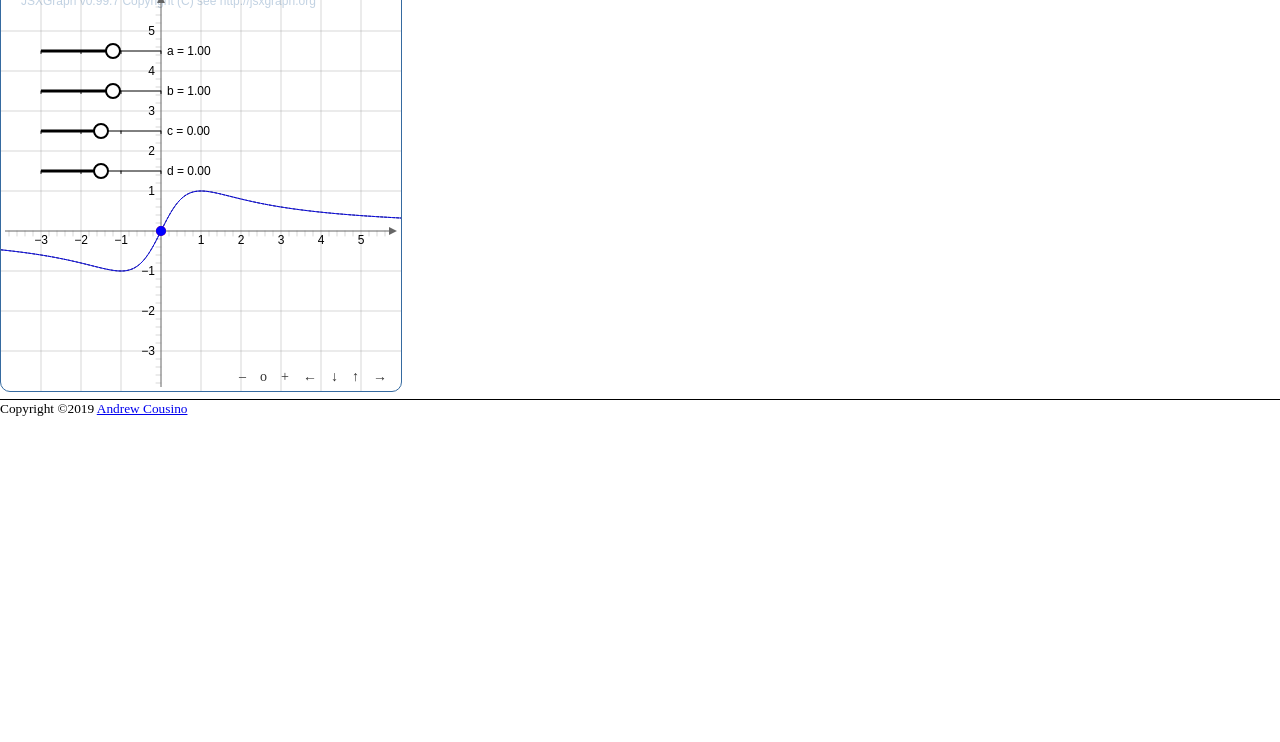
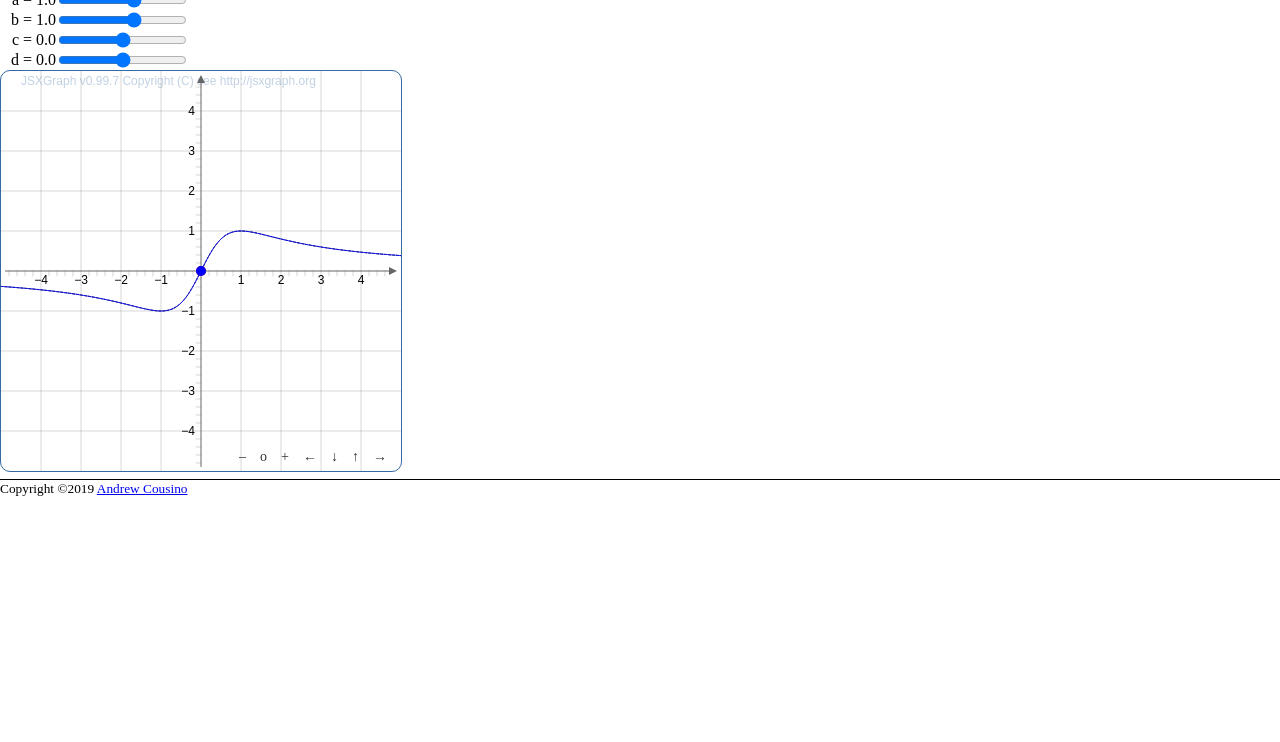
Before and after one commit to CousinoMath/func-transform, a website built with webpack: page dist/index.html in a window 1280 px wide. Shown: the part 58-800 px from the top of the page. Built offline with nearby package versions, Linux system fonts and the light colour scheme.

Commit message:
Pulled sliders out into html

```diff
--- a/src/index.js
+++ b/src/index.js
@@ -1,10 +1,41 @@
-const board = JXG.JSXGraph.initBoard('jxgbox', { boundingbox: [-4, 6, 6, -4], axis: true });
-const a = board.create('slider', [[-3, 4.5], [0, 4.5], [-5, 1, 5]], { name: 'a' });
-const b = board.create('slider', [[-3, 3.5], [0, 3.5], [-5, 1, 5]], { name: 'b' });
-const c = board.create('slider', [[-3, 2.5], [0, 2.5], [-5, 0, 5]], { name: 'c' });
-const d = board.create('slider', [[-3, 1.5], [0, 1.5], [-5, 0, 5]], { name: 'd' });
+const xMin = -5;
+const xMax = 5;
+const yMin = -5;
+const yMax = 5;
+const board = JXG.JSXGraph.initBoard('jxgbox',
+    { boundingbox: [xMin, yMax, xMax, yMin], axis: true });
+let aValue = 1.0;
+let bValue = 1.0;
+let cValue = 0.0;
+let dValue = 0.0;
+aSlider.addEventListener('input', (evt) => {
+    aValue = Number.parseFloat(aSlider.value);
+    aLabel.innerText = `a = ${aValue.toFixed(1)}`;
+    board.update();
+});
+bSlider.addEventListener('input', (evt) => {
+    bValue = Number.parseFloat(bSlider.value);
+    bLabel.innerText = `b = ${bValue.toFixed(1)}`;
+    board.update();
+});
+cSlider.addEventListener('input', (evt) => {
+    cValue = Number.parseFloat(cSlider.value);
+    cLabel.innerText = `c = ${cValue.toFixed(1)}`;
+    board.update();
+});
+dSlider.addEventListener('input', (evt) => {
+    dValue = Number.parseFloat(dSlider.value);
+    dLabel.innerText = `d = ${dValue.toFixed(1)}`;
+    board.update();
+});
 const base = (x) => 2 * x / (1 + x * x);
-const f = board.create('functiongraph', [(x) => base(x)], { strokeColor: 'black', dash: 1 });
-const tf = board.create('functiongraph', [(x) => a.Value() * base(b.Value() * x + c.Value()) + d.Value()]);
-const pt = board.create('glider', [0, 0, f], { fillColor: 'red', strokeColor: 'red', withLabel: false });
-const tpt = board.create('point', [() => (pt.X() - c.Value()) / b.Value(), () => a.Value() * pt.Y() + d.Value()], { fillColor: 'blue', strokeColor: 'blue', withLabel: false });
+const f = board.create('functiongraph',
+    [(x) => base(x), xMin, xMax],
+    { strokeColor: 'black', dash: 1 });
+const tf = board.create('functiongraph',
+    [(x) => aValue * base(bValue * x + cValue) + dValue, xMin, xMax]);
+const pt = board.create('glider', [0, 0, f],
+    { fillColor: 'red', strokeColor: 'red', withLabel: false });
+const tpt = board.create('point',
+    [() => (pt.X() - cValue) / bValue, () => aValue * pt.Y() + dValue],
+    { fillColor: 'blue', strokeColor: 'blue', withLabel: false });
--- a/src/style.scss
+++ b/src/style.scss
@@ -3,6 +3,25 @@
 h1 {
     font: xx-large/1.5 sans-serif;
     text-align: center;
+}
+
+form {
+    display: table;
+}
+
+form div.input {
+    display: table-row;
+    vertical-align: middle;
+}
+
+form div.input * {
+    display: table-cell;
+    vertical-align: middle;
+}
+
+form div.input label {
+    text-align: right;
+    width: 3.5em;
 }
 
 footer {
```
Also changed, not shown: dist/index.html, dist/main.js, dist/style.css.
